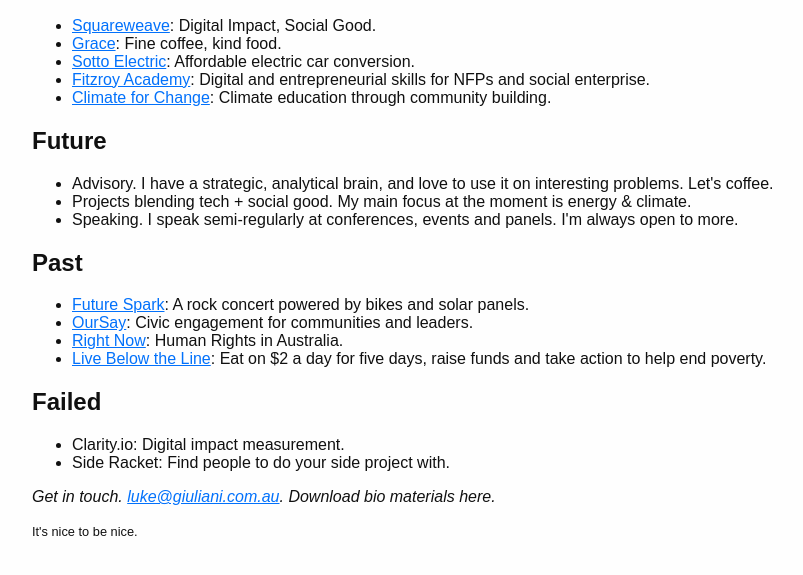
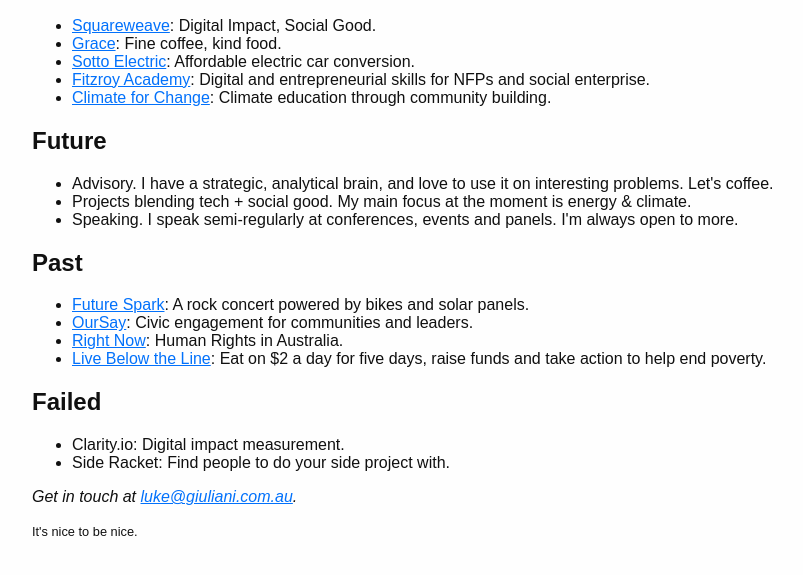
Before and after one commit to lukegiuliani/personal-site, a plain HTML site: page web/index.html in a window 1280 px wide. Shown: the part 121-696 px from the top of the page, without its empty margins (8-811 px from the left). Drawn offline with Linux system fonts and the light colour scheme.

Commit message:
copy tidyups

```diff
--- a/web/index.html
+++ b/web/index.html
@@ -70,7 +70,7 @@
     <footer role="contentinfo">
 
         <address>
-          <p>Get in touch. <a href="mailto:luke@giuliani.com.au">luke@giuliani.com.au</a>. Download bio materials here.</p>
+          <p>Get in touch at <a href="mailto:luke@giuliani.com.au">luke@giuliani.com.au</a>.</p>
         </address>
 
         <small>It's nice to be nice.</small>
```
